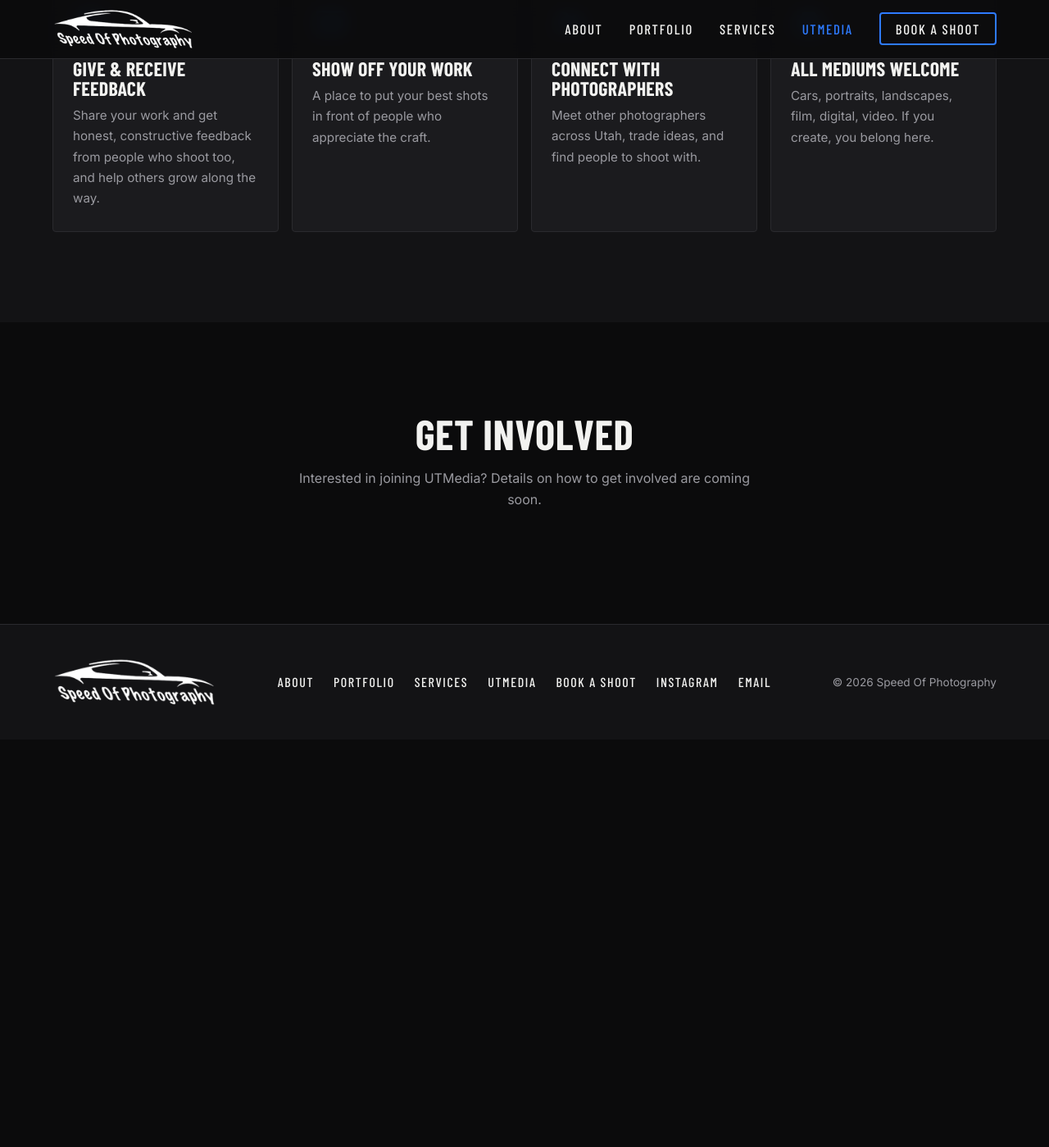
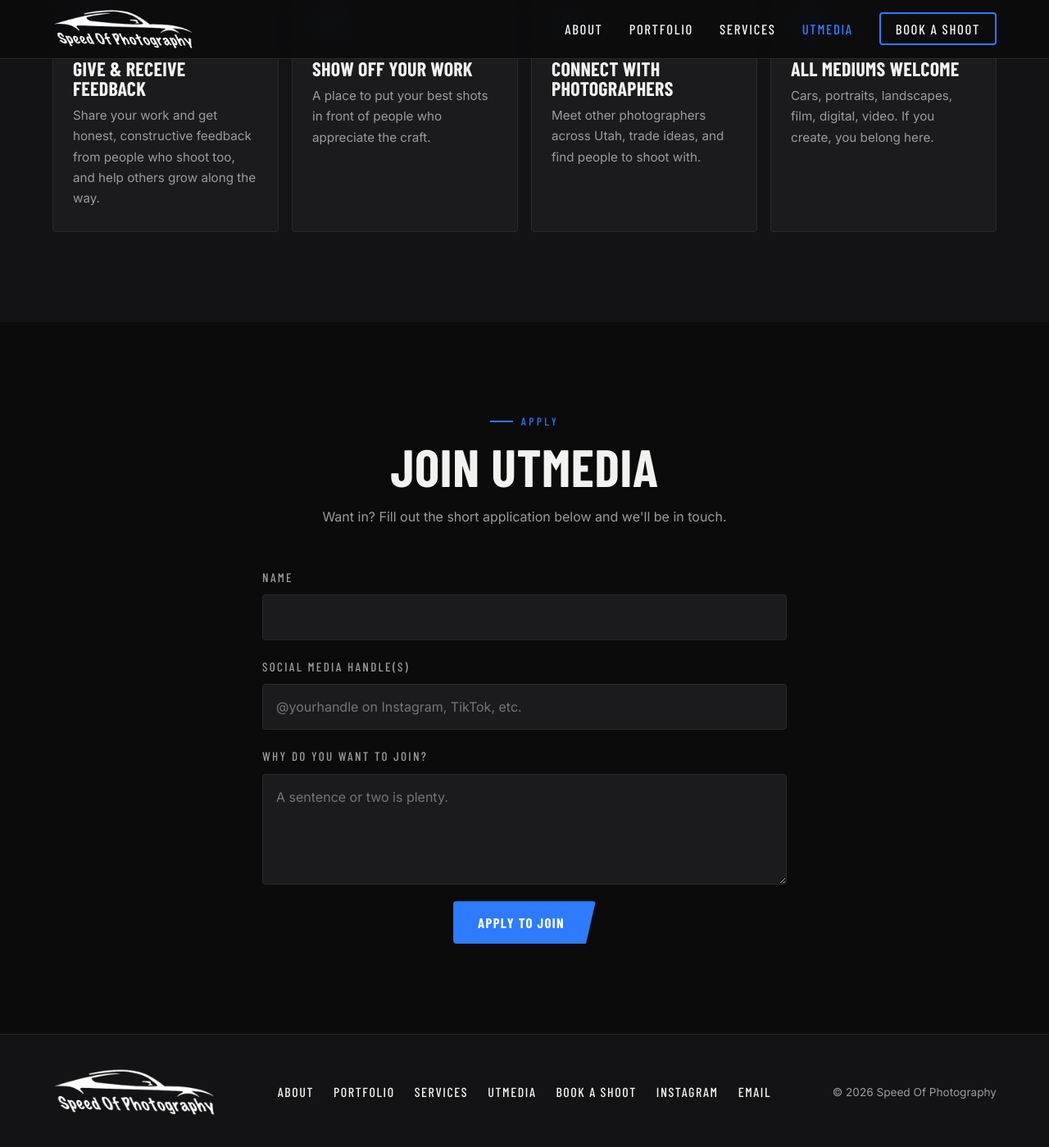
Before and after one commit to Mclaren97x/my-site, a Jekyll site: the page built from utmedia.html, in a window 1280 px wide and 1400 px high, scrolled down 1092 px. Shown: the whole window at 82% size. Built offline with Jekyll 4.4.1, drawn with Linux system fonts in a browser that asks for light colours; some web fonts are replaced; before the commit the page ends 1992 px from its top, so only the background shows below that.

Commit message:
UTMedia: application form (name, social handles, why) emailed via FormSubmit
Co-Authored-By: Claude Opus 5.5 <noreply@anthropic.com>

```diff
--- a/_data/utmedia.yml
+++ b/_data/utmedia.yml
@@ -1,6 +1,7 @@
 nav_label: UTMedia
 seo_title: UTMedia
-seo_description: UTMedia is a community built for photographers, by photographers, across the state of Utah.
+seo_description: UTMedia is a community built for photographers, by photographers, across the state of
+  Utah.
 banner: /images/salt-flats-sunset.jpg
 eyebrow: Community
 heading: UTMedia
@@ -27,7 +28,21 @@ showcase_heading: From the community
 showcase_intro: ''
 showcase:
   photos: []
-join_heading: Get involved
-join_text: Interested in joining UTMedia? Details on how to get involved are coming soon.
-join_button: Join UTMedia
+join_heading: Join UTMedia
+join_text: Want in? Fill out the short application below and we'll be in touch.
+join_button: Apply to join
 join_link: ''
+application:
+  eyebrow: Apply
+  email: speedofphotography@gmail.com
+  email_subject: New UTMedia application
+  name_label: Name
+  socials_label: Social media handle(s)
+  socials_placeholder: '@yourhandle on Instagram, TikTok, etc.'
+  why_label: Why do you want to join?
+  why_placeholder: A sentence or two is plenty.
+  sending: Sending...
+  success: Thanks for applying! We'll be in touch.
+  error: Sorry, that didn't go through.
+  error_link: Email your application instead.
+  alt_link_text: Or join here
--- a/_layouts/default.html
+++ b/_layouts/default.html
@@ -19,7 +19,7 @@
   <link rel="preconnect" href="https://fonts.googleapis.com">
   <link rel="preconnect" href="https://fonts.gstatic.com" crossorigin>
   <link href="https://fonts.googleapis.com/css2?family=Barlow+Condensed:ital,wght@0,500;0,700;1,700&family=Inter:wght@400;500;600&display=swap" rel="stylesheet">
-  <link rel="stylesheet" href="{{ base }}/style.css?v=14">
+  <link rel="stylesheet" href="{{ base }}/style.css?v=15">
 </head>
 <body>
   <header class="site-header">
@@ -62,6 +62,6 @@
     </div>
   </footer>
 
-  <script src="{{ base }}/script.js?v=9"></script>
+  <script src="{{ base }}/script.js?v=10"></script>
 </body>
 </html>
--- a/script.js
+++ b/script.js
@@ -187,7 +187,7 @@ form.addEventListener("submit", async (e) => {
 }
 
 // ---------- Reveal sections on scroll ----------
-const revealTargets = document.querySelectorAll(".section-head, .gallery, .service, .process li, .about-photo, .about-text, .contact-info, .contact-form, .package, .addon, .notes, .location");
+const revealTargets = document.querySelectorAll(".section-head, .gallery, .service, .process li, .about-photo, .about-text, .contact-info, .contact-form, .package, .addon, .notes, .location, .utm-form");
 if ("IntersectionObserver" in window) {
   const io = new IntersectionObserver((entries) => {
     entries.forEach((entry) => {
@@ -219,3 +219,52 @@ document.querySelectorAll(".location-media").forEach((media) => {
     });
   });
 });
+
+// ---------- UTMedia application form (emailed via FormSubmit, like bookings) ----------
+const utmForm = document.getElementById("utm-form");
+if (utmForm) {
+  const btn = utmForm.querySelector('button[type="submit"]');
+  const status = utmForm.querySelector(".form-status");
+  utmForm.addEventListener("submit", async (e) => {
+    e.preventDefault();
+    const data = new FormData(utmForm);
+    if (data.get("_honey")) return; // filled in by spam bots only
+    const ds = utmForm.dataset;
+    const name = (data.get("name") || "").trim();
+    const payload = {
+      name,
+      social_handles: (data.get("socials") || "").trim(),
+      why_they_want_to_join: (data.get("why") || "").trim(),
+      _subject: `${ds.subject}: ${name}`,
+      _template: "table",
+    };
+    btn.disabled = true;
+    btn.textContent = ds.sending;
+    status.className = "form-status";
+    status.textContent = "";
+    try {
+      const res = await fetch(`https://formsubmit.co/ajax/${ds.email}`, {
+        method: "POST",
+        referrerPolicy: "origin", // one FormSubmit activation covers every page
+        headers: { "Content-Type": "application/json", Accept: "application/json" },
+        body: JSON.stringify(payload),
+      });
+      const result = await res.json().catch(() => ({}));
+      if (!res.ok || String(result.success) === "false") throw new Error(result.message || res.statusText);
+      utmForm.reset();
+      status.className = "form-status is-success";
+      status.textContent = ds.success;
+    } catch (err) {
+      const body = `Name: ${payload.name}\nSocial handles: ${payload.social_handles}\n\nWhy I want to join:\n${payload.why_they_want_to_join}`;
+      status.className = "form-status is-error";
+      status.textContent = ds.error + " ";
+      const link = document.createElement("a");
+      link.href = `mailto:${ds.email}?subject=${encodeURIComponent(payload._subject)}&body=${encodeURIComponent(body)}`;
+      link.textContent = ds.errorLink;
+      status.append(link);
+    } finally {
+      btn.disabled = false;
+      btn.textContent = btn.dataset.label;
+    }
+  });
+}
--- a/style.css
+++ b/style.css
@@ -930,3 +930,12 @@ h1, h2, h3 {
   border-left: 3px solid var(--accent);
   padding-left: 24px;
 }
+
+/* UTMedia application form */
+.utm-apply .section-head { text-align: center; }
+.utm-apply .section-head .eyebrow { justify-content: center; }
+.utm-apply .section-sub { margin-left: auto; margin-right: auto; }
+.utm-form { max-width: 640px; margin: 0 auto; grid-template-columns: 1fr; }
+.utm-form .btn { justify-self: center; }
+.utm-alt-link { text-align: center; margin: 24px 0 0; }
+.utm-alt-link a { color: var(--accent); }
--- a/utmedia.html
+++ b/utmedia.html
@@ -72,10 +72,37 @@ permalink: /utmedia/
   </div>
     {%- endif %}
 
-    <section class="section cta-band{% if shared.size > 0 %} section-alt{% endif %}">
-      <h2>{{ u.join_heading | escape }}</h2>
-      {%- if u.join_text and u.join_text != "" %}<p class="section-sub">{{ u.join_text | escape }}</p>{% endif %}
+    {%- assign af = u.application %}
+    <section id="apply" class="section utm-apply{% if shared.size > 0 %} section-alt{% endif %}" aria-labelledby="utm-apply-heading">
+      <div class="section-head">
+        <p class="eyebrow">{{ af.eyebrow | default: "Apply" | escape }}</p>
+        <h2 id="utm-apply-heading">{{ u.join_heading | default: "Join UTMedia" | escape }}</h2>
+        {%- if u.join_text and u.join_text != "" %}<p class="section-sub">{{ u.join_text | escape }}</p>{% endif %}
+      </div>
+      <form class="contact-form utm-form" id="utm-form"
+            data-email="{{ af.email | default: site.data.content.contact.email | escape }}"
+            data-subject="{{ af.email_subject | default: "New UTMedia application" | escape }}"
+            data-sending="{{ af.sending | default: "Sending..." | escape }}"
+            data-success="{{ af.success | default: "Thanks for applying! We'll be in touch." | escape }}"
+            data-error="{{ af.error | default: "Sorry, that didn't go through." | escape }}"
+            data-error-link="{{ af.error_link | default: "Email your application instead." | escape }}">
+        <div class="field field-full">
+          <label for="utm-name">{{ af.name_label | default: "Name" | escape }}</label>
+          <input id="utm-name" name="name" type="text" autocomplete="name" required maxlength="120">
+        </div>
+        <div class="field field-full">
+          <label for="utm-socials">{{ af.socials_label | default: "Social media handle(s)" | escape }}</label>
+          <input id="utm-socials" name="socials" type="text" required maxlength="300" placeholder="{{ af.socials_placeholder | default: "@yourhandle on Instagram, TikTok, etc." | escape }}">
+        </div>
+        <div class="field field-full">
+          <label for="utm-why">{{ af.why_label | default: "Why do you want to join?" | escape }}</label>
+          <textarea id="utm-why" name="why" rows="4" required maxlength="1000" placeholder="{{ af.why_placeholder | default: "A sentence or two is plenty." | escape }}"></textarea>
+        </div>
+        <input type="text" name="_honey" class="honeypot" tabindex="-1" autocomplete="off" aria-hidden="true">
+        <button type="submit" class="btn btn-primary field-full" data-label="{{ u.join_button | default: "Apply to join" | escape }}">{{ u.join_button | default: "Apply to join" | escape }}</button>
+        <p class="form-status field-full" role="status" aria-live="polite"></p>
+      </form>
       {%- if u.join_link and u.join_link != "" %}
-      <a href="{{ u.join_link | escape }}" class="btn btn-primary"{% unless u.join_link contains "speedofphotography.github.io" %} target="_blank" rel="noopener"{% endunless %}>{{ u.join_button | default: "Join UTMedia" | escape }}</a>
+      <p class="utm-alt-link"><a href="{{ u.join_link | escape }}" target="_blank" rel="noopener">{{ af.alt_link_text | default: "Or join here" | escape }} &rarr;</a></p>
       {%- endif %}
     </section>
```
Also changed, not shown: .pages.yml.
